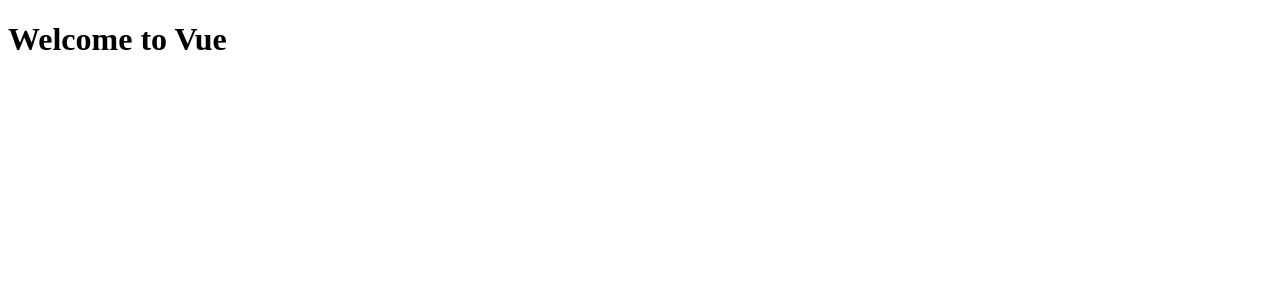
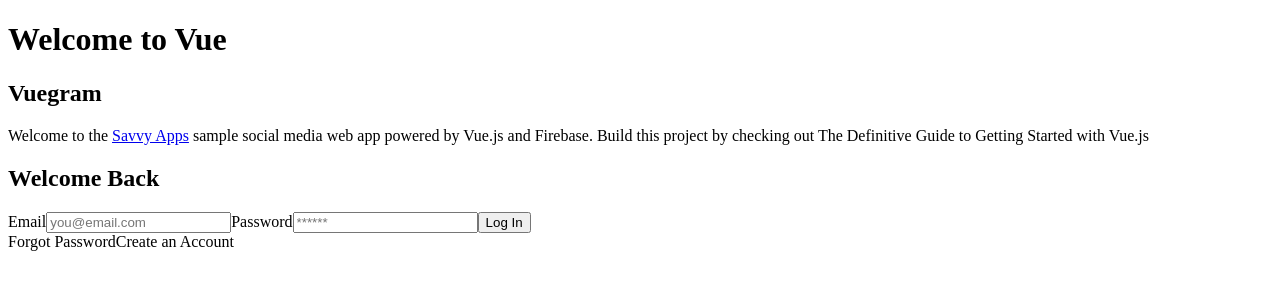
Before and after one commit to adi3230/vue-ad, a Vue app: page /login in a window 1280 px wide. Shown: the top 300 px of the page. Built offline with nearby package versions, Linux system fonts and the light colour scheme; no server answers.

Commit message:
feat(login): basic template and create actions, mutations for the login

```diff
--- a/src/components/Login.vue
+++ b/src/components/Login.vue
@@ -1,11 +1,58 @@
 <template>
-    <div>
+    <div id="login">
+        <section>
+            <div class="col1">
+                <h1>Vuegram</h1>
+                <p>Welcome to the <a href="https://savvyapps.com/" target="_blank">Savvy Apps</a> sample social media web app powered by Vue.js and Firebase.
+                    Build this project by checking out The Definitive Guide to Getting Started with Vue.js</p>
+            </div>
+            <div class="col2">
+                <form @submit.prevent>
+                    <h1>Welcome Back</h1>
 
+                    <label for="email1">Email</label>
+                    <input v-model.trim="loginForm.email" type="text" placeholder="you@email.com" id="email1" />
+
+                    <label for="password1">Password</label>
+                    <input v-model.trim="loginForm.password" type="password" placeholder="******" id="password1" />
+
+                    <button class="button" @click="login">Log In</button>
+
+                    <div class="extras">
+                        <a>Forgot Password</a>
+                        <a>Create an Account</a>
+                    </div>
+                </form>
+            </div>
+        </section>
     </div>
 </template>
 
 <script>
+const fb = require('../firebaseConfig.js')
+
     export default {
+		data() {
+			return {
+				loginForm: {
+					email: '',
+					password: ''
+
+				}
+			}
+		},
+		methods: {
+			login() {
+				fb.auth.signInWithEmailAndPassword(this.loginForm.email, this.loginForm.password)
+						.then(user => {
+							this.$store.commit('setCurrentUser', user.user)
+							this.$store.dispatch('fetchUserProfile')
+							this.$router.push('/dashboard')
+						})
+						/* eslint-disable */
+						.catch(err => console.log(err))
+			}
+		}
 
     }
 </script>
--- a/src/store.js
+++ b/src/store.js
@@ -1,16 +1,31 @@
 import Vue from 'vue'
 import Vuex from 'vuex'
+import { stat } from 'fs';
 
 Vue.use(Vuex)
 
+const fb = require('./firebaseConfig');
+
 export const store = new Vuex.Store({
     state: {
-
+		currentUser: null,
+		userProfile: {}
     },
     actions: {
-
+        fetchUserProfile({commit, state}) {
+			fb.usersCollection.doc(state.currentUser.uid).get().then(res => {
+				commit('setUserProfile', res.date())
+			})
+			/* eslint-disable */
+			.catch(err => console.log(err))
+		}
     },
     mutations: {
-
+        setCurrentUser(state, val) {
+			state.currentUser = val
+		},
+		setUserProfile(state, val) {
+			state.userProfile = val
+		}
     }
 })
```
